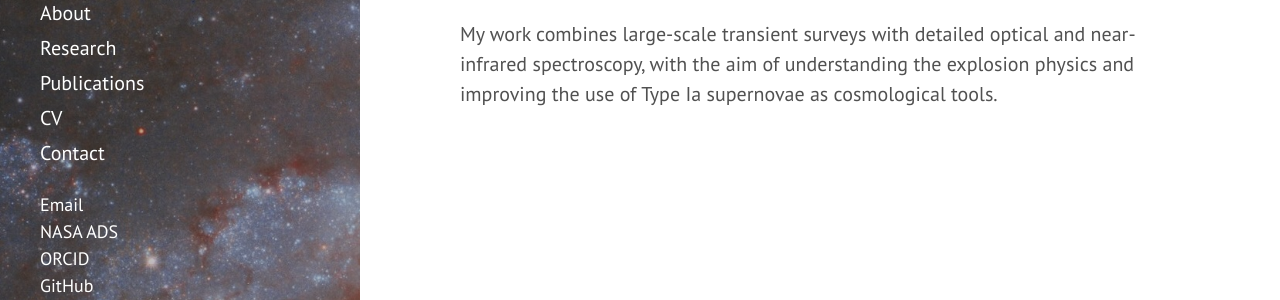
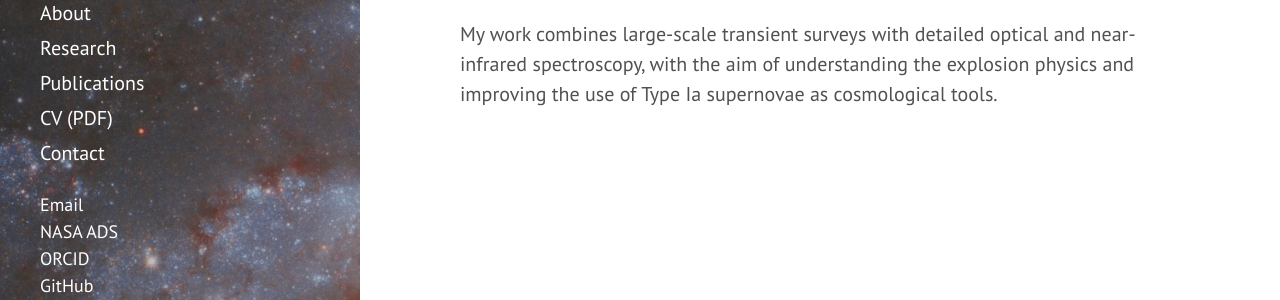
Before and after one commit to geodimitriadis/geodimitriadis.github.io, a Jekyll site: the page built from index.md, in a window 1280 px wide. Shown: the part 531-831 px from the top of the page. Built offline with Jekyll 4.4.1, drawn with Linux system fonts in a browser that asks for light colours.

Commit message:
Update sidebar.html

```diff
--- a/_includes/sidebar.html
+++ b/_includes/sidebar.html
@@ -20,7 +20,7 @@
       <a class="sidebar-nav-item" href="{{ site.baseurl }}/">About</a>
       <a class="sidebar-nav-item" href="{{ site.baseurl }}/research/">Research</a>
       <a class="sidebar-nav-item" href="{{ site.baseurl }}/publications/">Publications</a>
-      <a class="sidebar-nav-item" href="{{ site.baseurl }}/cv/">CV</a>
+      <a class="sidebar-nav-item" href="{{ site.baseurl }}/assets/GD_CV_without_pub_list.pdf" target="_blank" rel="noopener">CV (PDF)</a>
       <a class="sidebar-nav-item" href="{{ site.baseurl }}/contact/">Contact</a>
     </nav>
 
```
